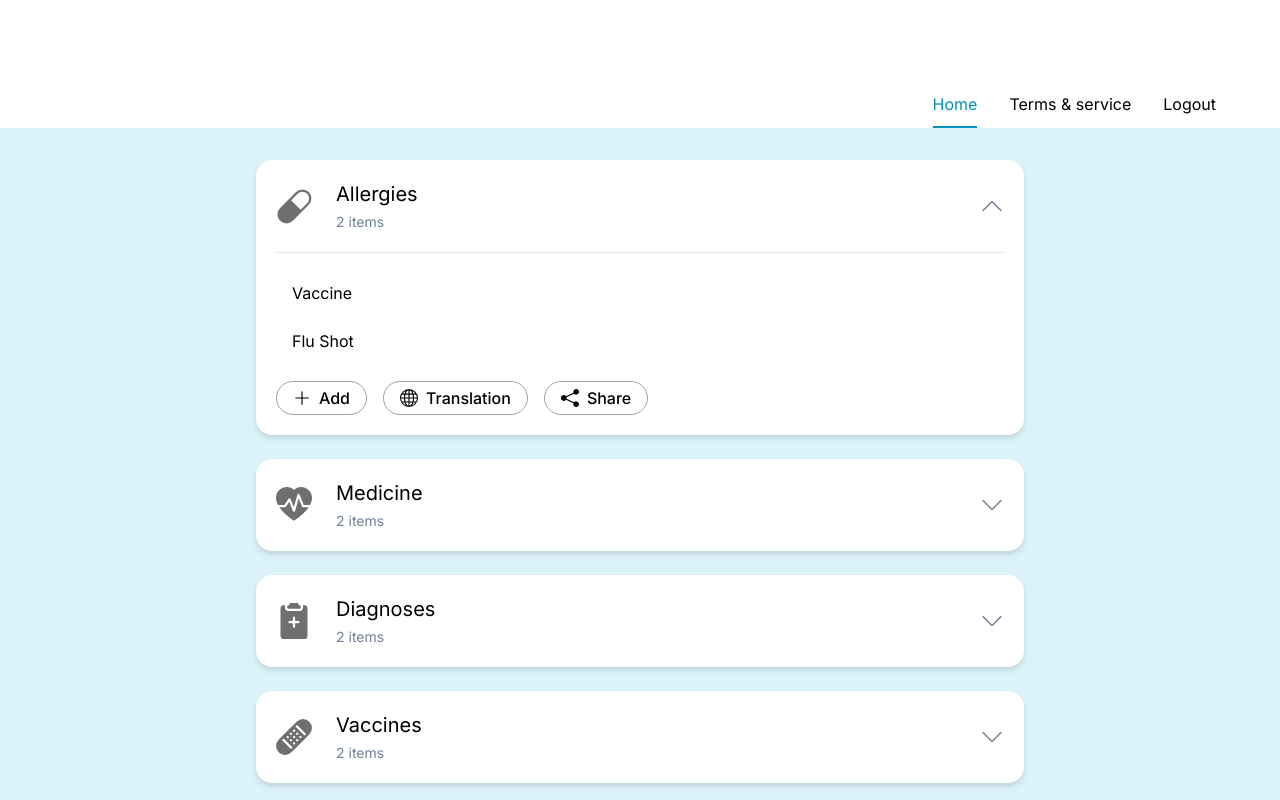
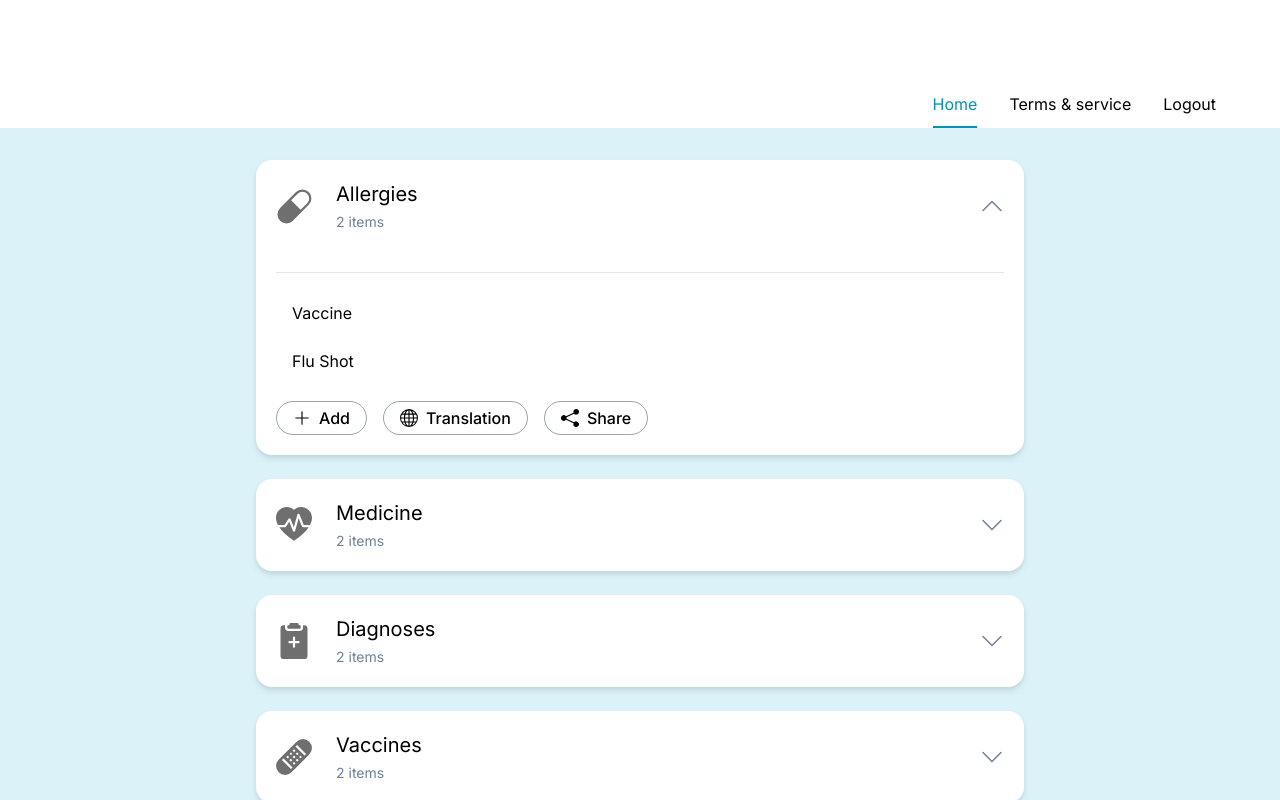
Before and after one commit to dagemtadesse/med-tracker-web, a React (Vite) app: page /home in a window 1280 px wide. Both pictures are taken after a click on the button 992 px from the left and 206 px from the top of the page. Shown: the top 800 px of the page. Built offline with nearby package versions, Linux system fonts and the light colour scheme.

Commit message:
padding animation error

```diff
--- a/src/components/Accordion.tsx
+++ b/src/components/Accordion.tsx
@@ -70,8 +70,8 @@ const Accordion = ({
           className="p-5 pt-0 transition-all duration-300 ease-acclerate max-h-0 overflow-hidden"
           style={{
             maxHeight: isClosing ? 0 : childHeight,
-            padding: isClosing ? 0 : '1.25em',
-            paddingTop: 0
+            padding: isClosing ? '0 1.25em' : '1.25em',
+
           }}
           ref={it}
           onTransitionEnd={() => {
```
